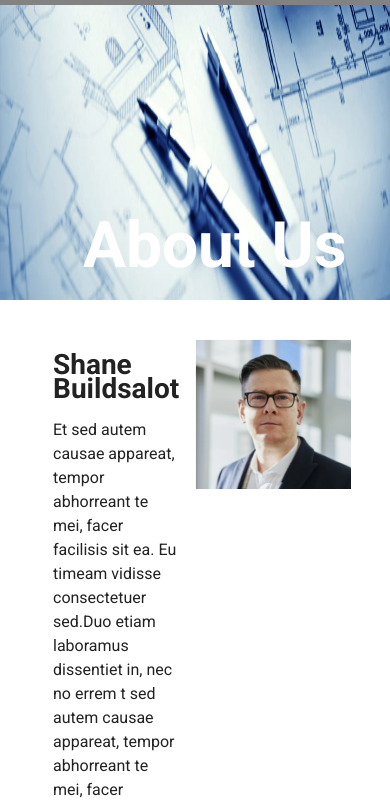
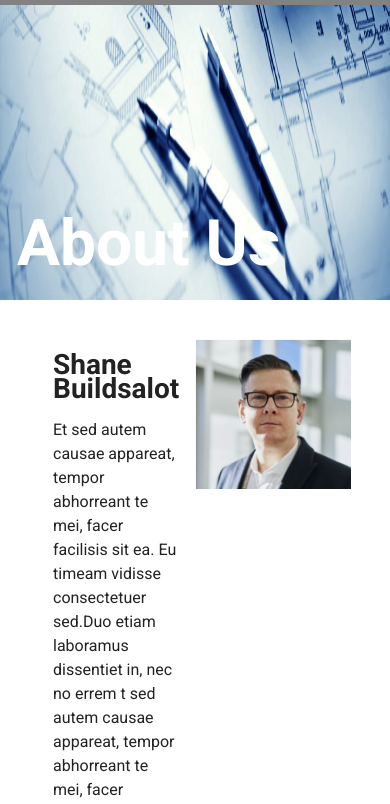
Before and after one commit to sjsussman/SJarchitectsBW1, a plain HTML site: page aboutus.html in a window 390 px wide. Shown: the part 35-839 px from the top of the page. Drawn offline with Linux system fonts and the light colour scheme.

Commit message:
fixed margin on header

```diff
--- a/css/styles.css
+++ b/css/styles.css
@@ -514,6 +514,11 @@ footer h4{
         margin-bottom: 3%;
     }
 
+    h1{
+        margin-left: 5%;
+        margin-bottom: 3%;
+    }
+
 
     .navLinks {
         display: flex;
```
